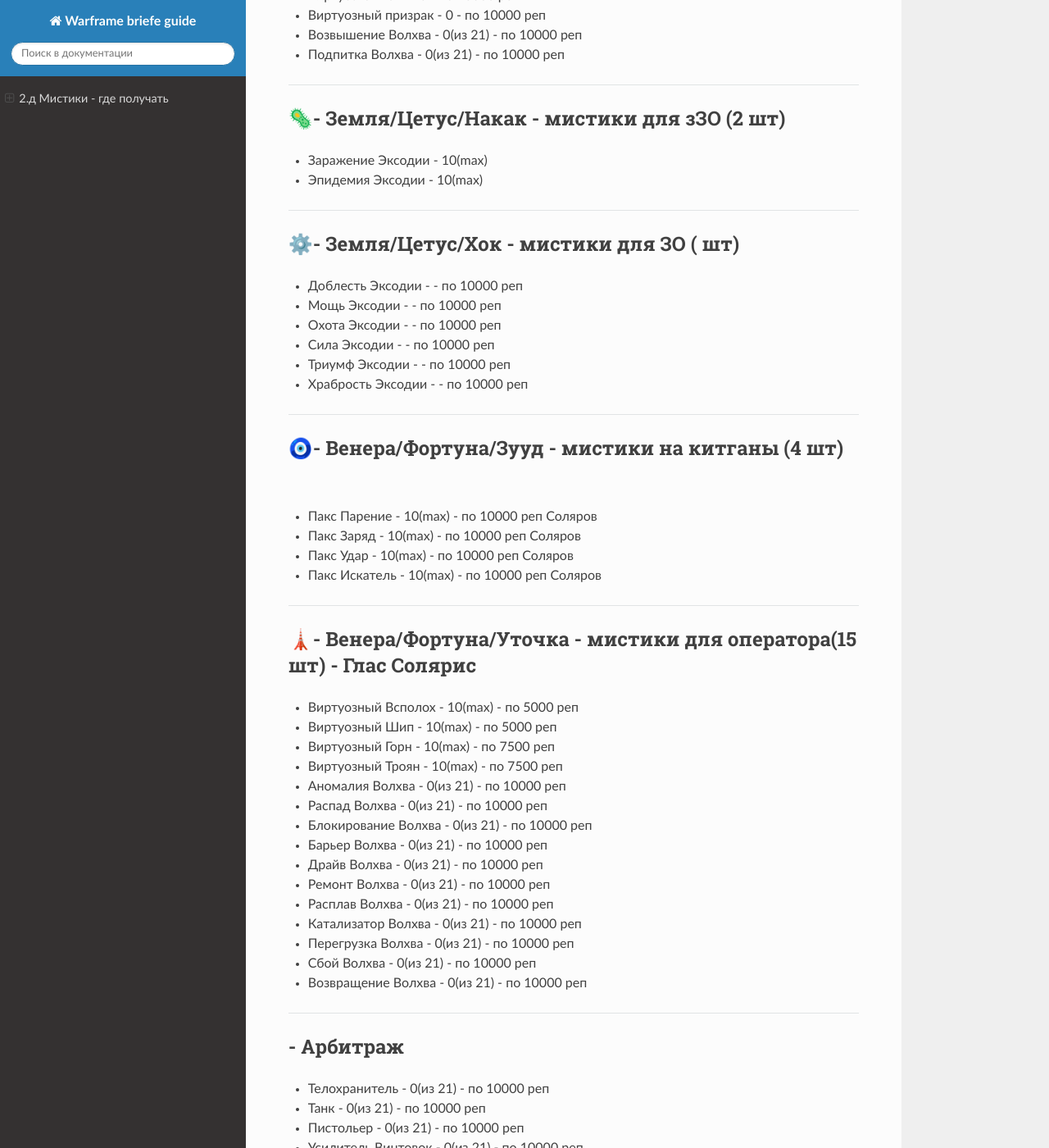
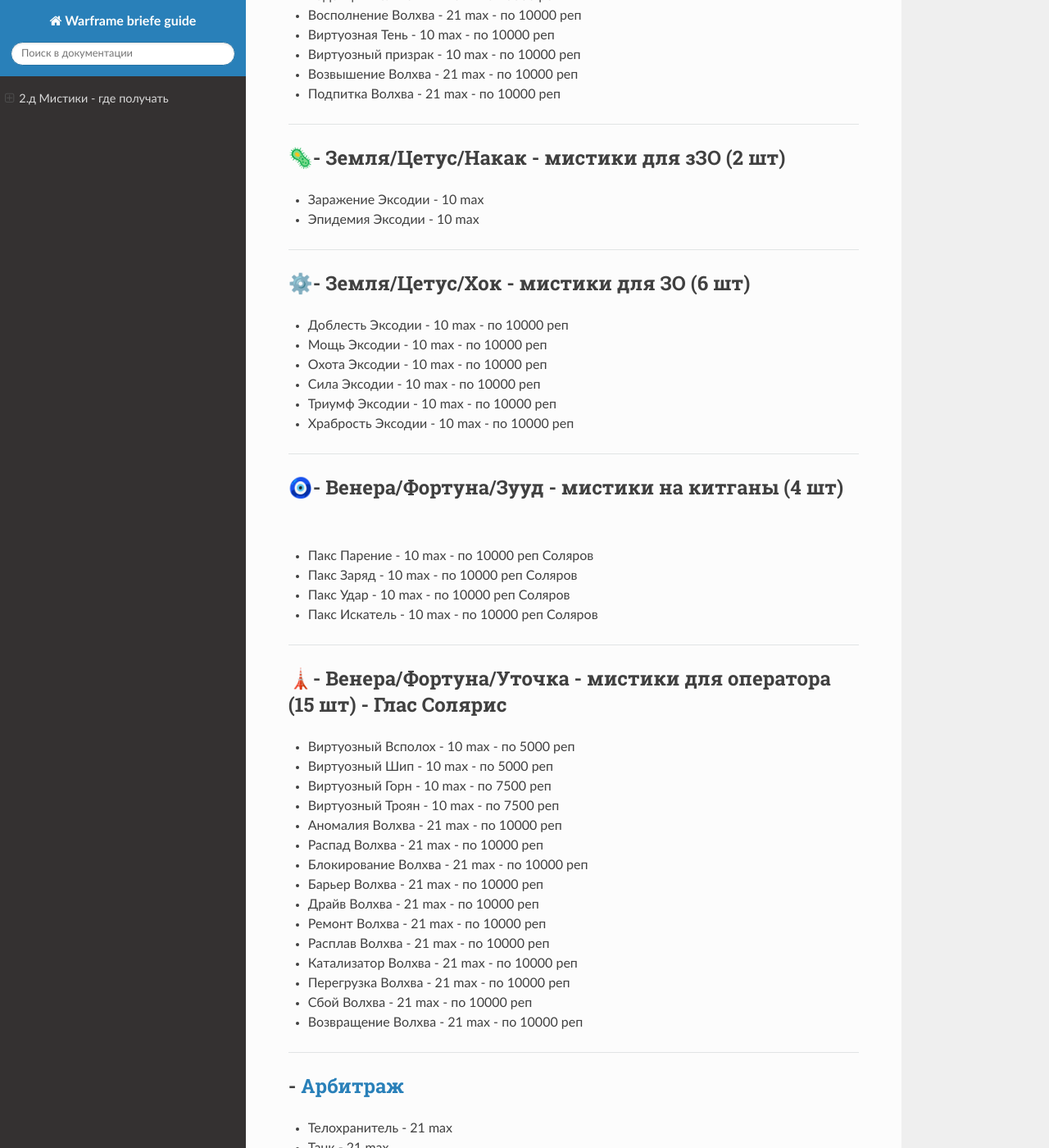
Before and after one commit to crackedmind/warframe-brief-guide, a Sphinx documentation site: the page built from source/02_d.md, in a window 1280 px wide and 1400 px high, scrolled down 2303 px. Shown: the whole window at 82% size. Built offline with Sphinx 7.4.7 and the Read the Docs theme 2.0.0, drawn with Linux system fonts in a browser that asks for light colours; some of the changed text lies outside the part shown.

Commit message:
01e 02d правки

```diff
--- a/source/02_d.md
+++ b/source/02_d.md
@@ -4,51 +4,52 @@
 ***
 ### 2.д [Мистики](https://warframe.fandom.com/ru/wiki/%D0%9C%D0%B8%D1%81%D1%82%D0%B8%D1%84%D0%B8%D0%BA%D0%B0%D1%82%D0%BE%D1%80%D1%8B) - где получать
 
-- Деймос/Отец       (30 шт) - мистики для Варфреймов (Операция Яд Орфикса)  - аналогично операции Алое Копье - на отдельном реле торговала Уточка
+- Деймос/Отец (30 шт)   - мистики для Варфреймов (Операция Яд Орфикса)  - аналогично операции Алое Копье - на отдельном реле торговала Уточка
 - Награда за тиры в Арбитраже (как за эйдолонов, как и с операций "Алое Копье", "Яд Орфикса")
 - Земля/Цетус/Онко  (13 шт) - мистики для Оператора
-- Земля/Цетус/Накак (2 шт) - мистики для зараженных ЗО - во время нападения зараженных на Долину Эйдолонов
+- Земля/Цетус/Накак (2 шт) - мистики для зараженных ЗО - во время ивента **"Чумная Звезда"**
 - Земля/Цетус/Хок   (6 шт)    - мистики для ЗО
 - Венера/Фортуна/Зууд (4 шт) - мистики на китганы
 - Венера/Фортуна/Уточка (15 шт) - мистики для оператора
+- Арбитраж (5 шт)           - мистики для варфреймов
 - Награды на Деймосе с новых заказов (позже дополню)
 ***
 
-🏦Сколько нужно очков (и времени) с **Яда Орфикса** на скупку (сборку) всех мистиков у Отца:
-#### 🥉- Бронза 6 мистиков по 200 -  200 * 21 = 4200  6 = 25200 фазовых ячеек на все
-* Темп              - 0(из 21)
-* Последствие       - 0(из 21)
-* Момент            - 0(из 21)
-* Лед               - 0(из 21)
-* Обнуление         - 0(из 21)
-* Тепло             - 0(из 21)
-#### 🥈- Серебро 13 мистиков по 300 - 300 * 21 = 6300 * 13 = 81900 фазовых ячеек на все
-* Сопротивление     - 0(из 21)
-* Заживление        - 0(из 21)
-* Преломление       - 0(из 21)
-* Победа            - 0(из 21)
-* Удар              - 0(из 21)
-* Пробуждение       - 0(из 21)
-* Страж             - 0(из 21)
-* Призрак           - 0(из 21)
-* Взрыв             - 0(из 21)
-* Ловкость          - 0(из 21)
-* Ускорение         - 0(из 21)
-* Обман             - 0(из 21)
-* Скорость          - 0(из 21)
-#### 🥇- Золото 8 мистиков по 400 - 400 * 1 = 8400 * 8 = 67200 фазовых ячеек на все
-* Точность          - 0(из 21)
-* Импульс           - 0(из 21)
-* Ультиматум        - 0(из 21)
-* Эгида             - 0(из 21)
-* Арахнид           - 0(из 21)
-* Гнев              - 0(из 21)
-* Ярость            - 0(из 21)
-* Мститель          - 0(из 21)
-#### 🎖- Платина  3 мистика по 800 - 800 * 21 = 1680 * 3 = 50400 фазовых ячеек на все
-* Зарядка           - 0(из 21)
-* Благодать         - 0(из 21)
-* Барьер            - 0(из 21)
+🏦Сколько нужно очков (фазовые ячейка) и времени с **Яда Орфикса** на скупку (сборку) всех мистиков у Отца:
+#### 🥉- Бронза 6 шт по 200 -  200 * 21 = 4200  6 = 25200 фазовых ячеек на все
+* Темп              - 21 max
+* Последствие       - 21 max
+* Момент            - 21 max
+* Лед               - 21 max
+* Обнуление         - 21 max
+* Тепло             - 21 max
+#### 🥈- Серебро 13 шт по 300 - 300 * 21 = 6300 * 13 = 81900 фазовых ячеек на все
+* Сопротивление     - 21 max
+* Заживление        - 21 max
+* Преломление       - 21 max
+* Победа            - 21 max
+* Удар              - 21 max
+* Пробуждение       - 21 max
+* Страж             - 21 max
+* Призрак           - 21 max
+* Взрыв             - 21 max
+* Ловкость          - 21 max
+* Ускорение         - 21 max
+* Обман             - 21 max
+* Скорость          - 21 max
+#### 🥇- Золото 8 шт по 400 - 400 * 1 = 8400 * 8 = 67200 фазовых ячеек на все
+* Точность          - 21 max
+* Импульс           - 21 max
+* Ультиматум        - 21 max
+* Эгида             - 21 max
+* Арахнид           - 21 max
+* Гнев              - 21 max
+* Ярость            - 21 max
+* Мститель          - 21 max
+#### 🎖- Платина  3 шт по 800 - 800 * 21 = 1680 * 3 = 50400 фазовых ячеек на все
+* Зарядка           - 21 max
+* Благодать         - 21 max
+* Барьер            - 21 max
 ***
 Итого=224700 **фазовых ячеек**
 /2000=112 часов=4,6 дней
@@ -57,66 +58,62 @@
 ***
 ***
 
-#### 💎- Земля/Цетус/Онко
-* Биоэнергия Волхва     - 0(из 21)  - по 2500 реп
-* Виртуозная Пустота    - 0         - по 2500 реп
-* Оболочка Волхва       - 0(из 21)  - по 5000 реп
-* Виртуозный Ритм       - 0         - по 5000 реп
-* Виртуозная Ярость     - 0         - по 7500 реп
-* Облако Волхва         - 0(из 21)  - по 10000 реп
-* Виртуозный Удар       - 0         - по 10000 реп
-* Каденция Волхва       - 0(из 21)  - по 10000 реп
-* Восполнение Волхва    - 0(из 21)  - по 10000 реп
-* Виртуозная Тень       - 0         - по 10000 реп
-* Виртуозный призрак    - 0         - по 10000 реп
-* Возвышение Волхва     - 0(из 21)  - по 10000 реп
-* Подпитка Волхва       - 0(из 21)  - по 10000 реп
+#### 💎- Земля/Цетус/Онко (13 шт)
+* Биоэнергия Волхва     - 21 max  - по 2500 реп
+* Виртуозная Пустота    -  10 max  - по 2500 реп
+* Оболочка Волхва       - 21 max  - по 5000 реп
+* Виртуозный Ритм       -  10 max  - по 5000 реп
+* Виртуозная Ярость     -  10 max  - по 7500 реп
+* Облако Волхва         - 21 max  - по 10000 реп
+* Виртуозный Удар       -  10 max  - по 10000 реп
+* Каденция Волхва       - 21 max  - по 10000 реп
+* Восполнение Волхва    - 21 max  - по 10000 реп
+* Виртуозная Тень       -  10 max  - по 10000 реп
+* Виртуозный призрак    -  10 max  - по 10000 реп
+* Возвышение Волхва     - 21 max  - по 10000 реп
+* Подпитка Волхва       - 21 max  - по 10000 реп
 ***
 #### 🦠- Земля/Цетус/Накак - мистики для зЗО (2 шт)
-* Заражение Эксодии     - 10(max)
-* Эпидемия Эксодии      - 10(max)
+* Заражение Эксодии     - 10 max
+* Эпидемия Эксодии      - 10 max
 ***
-#### ⚙️- Земля/Цетус/Хок - мистики для ЗО ( шт)
-* Доблесть Эксодии      -           - по 10000 реп
-* Мощь Эксодии          -           - по 10000 реп
-* Охота Эксодии         -           - по 10000 реп
-* Сила Эксодии          -           - по 10000 реп
-* Триумф Эксодии        -           - по 10000 реп
-* Храбрость Эксодии     -           - по 10000 реп
+#### ⚙️- Земля/Цетус/Хок - мистики для ЗО (6 шт)
+* Доблесть Эксодии      - 10 max   - по 10000 реп
+* Мощь Эксодии          - 10 max   - по 10000 реп
+* Охота Эксодии         - 10 max   - по 10000 реп
+* Сила Эксодии          - 10 max   - по 10000 реп
+* Триумф Эксодии        - 10 max   - по 10000 реп
+* Храбрость Эксодии     - 10 max   - по 10000 реп
 ***
 #### 🧿- Венера/Фортуна/Зууд - мистики на китганы (4 шт)
-* Пакс Парение          - 10(max)   - по 10000 реп Соляров
-* Пакс Заряд            - 10(max)   - по 10000 реп Соляров
-* Пакс Удар             - 10(max)   - по 10000 реп Соляров
-* Пакс Искатель         - 10(max)   - по 10000 реп Соляров
+* Пакс Парение          - 10 max   - по 10000 реп Соляров
+* Пакс Заряд            - 10 max   - по 10000 реп Соляров
+* Пакс Удар             - 10 max   - по 10000 реп Соляров
+* Пакс Искатель         - 10 max   - по 10000 реп Соляров
 ***
-#### 🗼- Венера/Фортуна/Уточка - мистики для оператора(15 шт) -  Глас Солярис
-* Виртуозный Всполох    - 10(max)   - по 5000 реп
-* Виртуозный Шип        - 10(max)   - по 5000 реп
-* Виртуозный Горн       - 10(max)   - по 7500 реп
-* Виртуозный Троян      - 10(max)   - по 7500 реп
-* Аномалия Волхва       - 0(из 21)  - по 10000 реп
-* Распад Волхва         - 0(из 21)  - по 10000 реп
-* Блокирование Волхва   - 0(из 21)  - по 10000 реп
-* Барьер Волхва         - 0(из 21)  - по 10000 реп
-* Драйв Волхва          - 0(из 21)  - по 10000 реп
-* Ремонт Волхва         - 0(из 21)  - по 10000 реп
-* Расплав Волхва        - 0(из 21)  - по 10000 реп
-* Катализатор Волхва    - 0(из 21)  - по 10000 реп
-* Перегрузка Волхва     - 0(из 21)  - по 10000 реп
-* Сбой Волхва           - 0(из 21)  - по 10000 реп
-* Возвращение Волхва    - 0(из 21)  - по 10000 реп
+#### 🗼- Венера/Фортуна/Уточка - мистики для оператора (15 шт) -  Глас Солярис
+* Виртуозный Всполох    - 10 max  - по 5000 реп
+* Виртуозный Шип        - 10 max  - по 5000 реп
+* Виртуозный Горн       - 10 max  - по 7500 реп
+* Виртуозный Троян      - 10 max  - по 7500 реп
+* Аномалия Волхва       - 21 max  - по 10000 реп
+* Распад Волхва         - 21 max  - по 10000 реп
+* Блокирование Волхва   - 21 max  - по 10000 реп
+* Барьер Волхва         - 21 max  - по 10000 реп
+* Драйв Волхва          - 21 max  - по 10000 реп
+* Ремонт Волхва         - 21 max  - по 10000 реп
+* Расплав Волхва        - 21 max  - по 10000 реп
+* Катализатор Волхва    - 21 max  - по 10000 реп
+* Перегрузка Волхва     - 21 max  - по 10000 реп
+* Сбой Волхва           - 21 max  - по 10000 реп
+* Возвращение Волхва    - 21 max  - по 10000 реп
 ***
-#### - Арбитраж
-* Телохранитель		    - 0(из 21) - по 10000 реп
-* Танк	                - 0(из 21) - по 10000 реп
-* Пистольер		        - 0(из 21) - по 10000 реп
-* Усилитель Винтовок	- 0(из 21) - по 10000 реп
-* Усилитель Винтовок	- 0(из 21) - по 10000 реп
-* Танк	                - 0(из 21) - по 10000 реп
-* Усилитель Клинков	    - 0(из 21) - по 10000 реп
-* Усилитель Клинков	    - 0(из 21) - по 10000 реп
-* Телохранитель	        - 0(из 21) - по 10000 реп
+#### - [Арбитраж](https://warframe.fandom.com/ru/wiki/%D0%90%D1%80%D0%B1%D0%B8%D1%82%D1%80%D0%B0%D0%B6)
+* Телохранитель		    - 21 max
+* Танк	                - 21 max
+* Пистольер		        - 21 max
+* Усилитель Винтовок	- 21 max
+* Усилитель Клинков	    - 21 max
 ***
 #### - Деймос/заказы
 (soon)
```
Also changed, not shown: source/01_e.md (+1 -4 lines).
